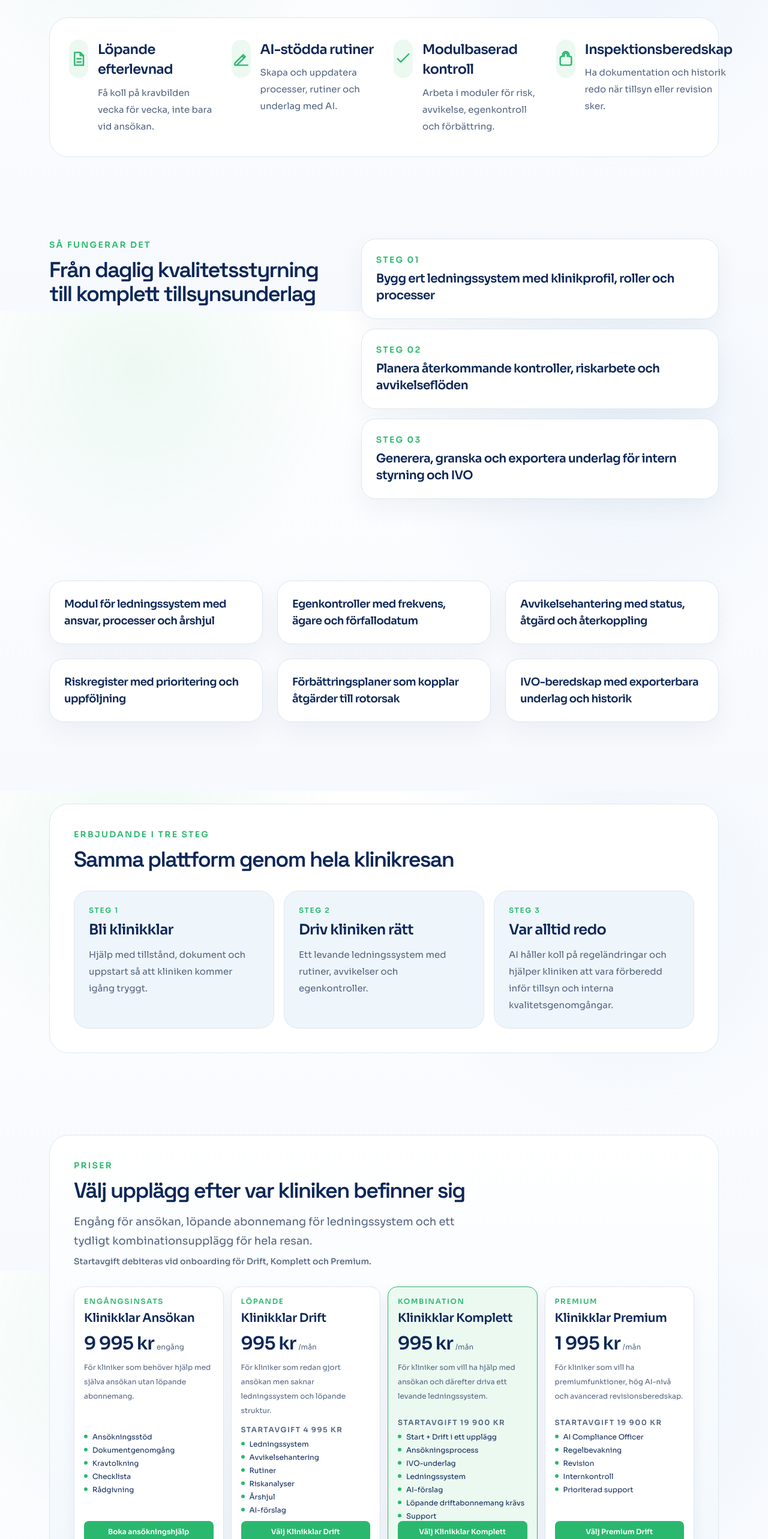
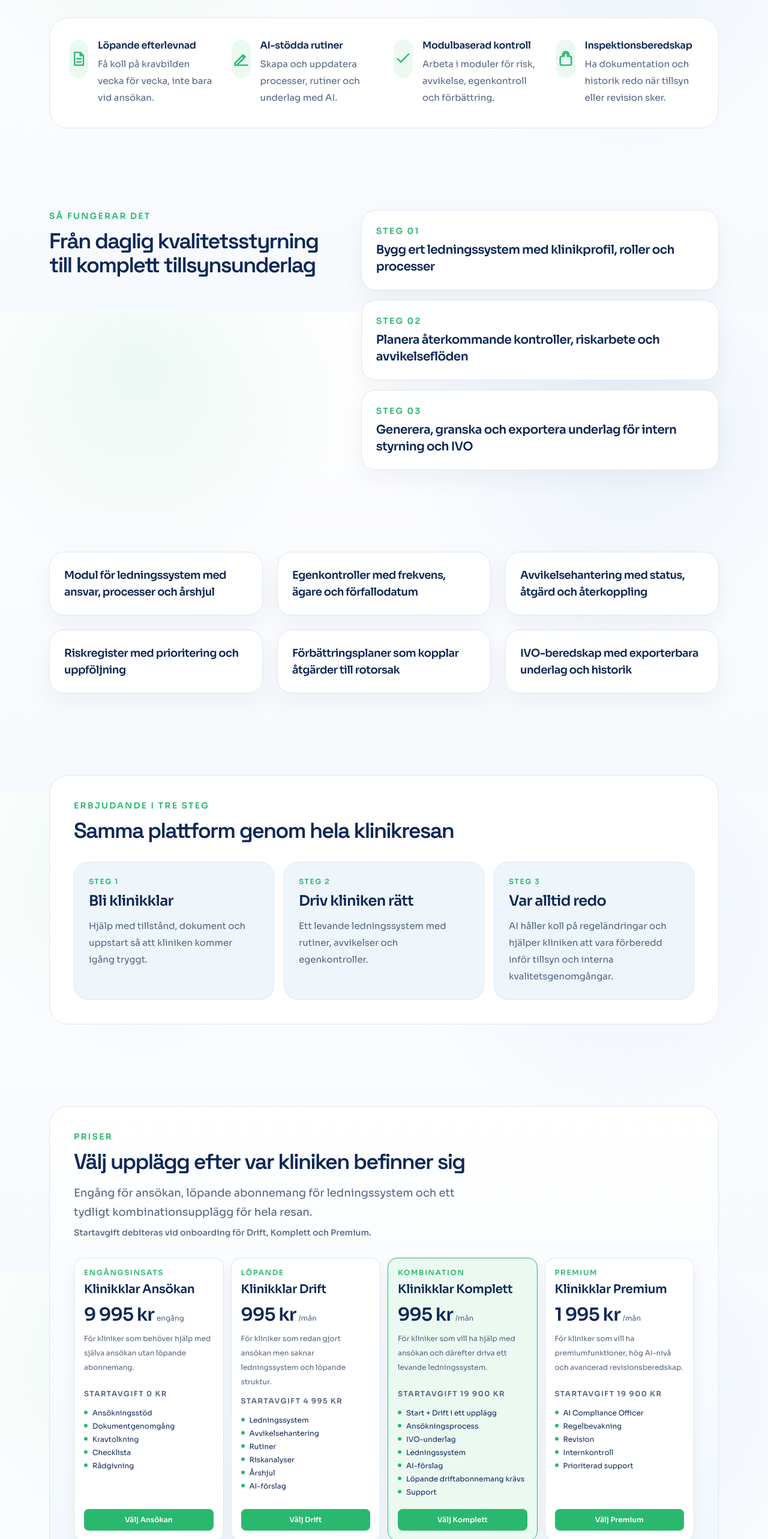
Before and after one commit to jonas-webnstuff/Klinikklar, a Next.js app: page / in a window 1280 px wide. Shown: the part 1081-3647 px from the top of the page at 60% size. Built offline with nearby package versions, Linux system fonts and the light colour scheme; no server answers.

Commit message:
Refine landing and workspace card spacing/alignment

```diff
--- a/src/app/page.tsx
+++ b/src/app/page.tsx
@@ -58,6 +58,7 @@ const pricingPlans = [
     price: "9 995 kr",
     billing: "engång",
     description: "För kliniker som behöver hjälp med själva ansökan utan löpande abonnemang.",
+    footerNote: "Startavgift 0 kr",
     features: [
       "Ansökningsstöd",
       "Dokumentgenomgång",
@@ -65,7 +66,7 @@ const pricingPlans = [
       "Checklista",
       "Rådgivning",
     ],
-    ctaLabel: "Boka ansökningshjälp",
+    ctaLabel: "Välj Ansökan",
     ctaHref: "#om-oss",
   },
   {
@@ -84,7 +85,7 @@ const pricingPlans = [
       "Årshjul",
       "AI-förslag",
     ],
-    ctaLabel: "Välj Klinikklar Drift",
+    ctaLabel: "Välj Drift",
     ctaHref: "/login?next=/workspace&plan=step2",
   },
   {
@@ -104,7 +105,7 @@ const pricingPlans = [
       "Löpande driftabonnemang krävs",
       "Support",
     ],
-    ctaLabel: "Välj Klinikklar Komplett",
+    ctaLabel: "Välj Komplett",
     ctaHref: "/login?next=/workspace&plan=step1",
     highlighted: true,
   },
@@ -123,7 +124,7 @@ const pricingPlans = [
       "Internkontroll",
       "Prioriterad support",
     ],
-    ctaLabel: "Välj Premium Drift",
+    ctaLabel: "Välj Premium",
     ctaHref: "/login?next=/workspace&plan=step3",
   },
 ];
@@ -268,12 +269,12 @@ export default function Home() {
         </div>
       </section>
 
-      <section className="mt-12 grid gap-8 rounded-[2rem] border border-[color:var(--line)] bg-white px-8 py-9 lg:grid-cols-4">
+      <section className="mt-12 grid gap-8 rounded-[2rem] border border-[color:var(--line)] bg-white px-8 py-9 lg:grid-cols-2 xl:grid-cols-4">
         {featureHighlights.map((item, index) => (
-          <article key={item.title} className="flex items-start gap-4">
+          <article key={item.title} className="flex items-start gap-4 min-w-0">
             <FeatureIcon index={index} />
-            <div>
-              <h2 className="text-[1.4rem] font-semibold tracking-[-0.03em] text-[color:var(--ink)]">
+            <div className="min-w-0">
+              <h2 className="break-words text-[1rem] leading-[1.2] font-semibold tracking-[-0.02em] text-[color:var(--ink)]">
                 {item.title}
               </h2>
               <p className="mt-2 text-[15px] leading-7 text-[color:var(--muted)]">{item.text}</p>
@@ -385,14 +386,10 @@ export default function Home() {
                 <div className="mt-2.5 min-h-[84px]">
                   <p className="text-xs leading-6 text-[color:var(--muted)]">{plan.description}</p>
                 </div>
-                {"footerNote" in plan ? (
-                  <p className="mt-3 min-h-[24px] text-xs font-semibold uppercase tracking-[0.12em] text-[color:var(--muted)]">
-                    {plan.footerNote}
-                  </p>
-                ) : (
-                  <div className="mt-3 min-h-[24px]" />
-                )}
-                <ul className="space-y-1.5 text-xs text-[color:var(--ink)]">
+                <p className="mt-3 min-h-[24px] text-xs font-semibold uppercase tracking-[0.12em] text-[color:var(--muted)]">
+                  {plan.footerNote}
+                </p>
+                <ul className="mt-2 space-y-1.5 pb-5 text-xs text-[color:var(--ink)]">
                   {plan.features.map((feature) => (
                     <li key={feature} className="flex items-start gap-2">
                       <span className="mt-1 h-1.5 w-1.5 rounded-full bg-[color:var(--brand)]" />
--- a/src/app/workspace/page.tsx
+++ b/src/app/workspace/page.tsx
@@ -3532,59 +3532,67 @@ function WorkspacePageContent() {
         </div>
 
         <div className="grid gap-3 md:grid-cols-2 xl:grid-cols-4">
-          <article className="rounded-2xl border border-[color:var(--line)] bg-[color:var(--panel)] p-4">
+          <article className="flex h-full flex-col rounded-2xl border border-[color:var(--line)] bg-[color:var(--panel)] p-4">
             <p className="text-xs uppercase tracking-[0.12em] text-[color:var(--muted)]">Ledningssystem</p>
             <p className="mt-1 text-sm font-semibold text-[color:var(--ink)]">
               {ledningssystemMissingFields.length === 0
                 ? "Alla grundfält ifyllda"
                 : `${ledningssystemMissingFields.length} punkter saknas`}
             </p>
+            <div className="mt-auto pt-4">
               <a
                 href="/workspace?view=ledningssystem"
-              className="mt-3 inline-flex rounded-lg border border-[color:var(--line)] bg-white px-3 py-2 text-xs font-semibold text-[color:var(--ink)]"
+                className="inline-flex rounded-lg border border-[color:var(--line)] bg-white px-3 py-2 text-xs font-semibold text-[color:var(--ink)]"
               >
                 Öppna ledningssystem
               </a>
+            </div>
           </article>
 
-          <article className="rounded-2xl border border-[color:var(--line)] bg-[color:var(--panel)] p-4">
+          <article className="flex h-full flex-col rounded-2xl border border-[color:var(--line)] bg-[color:var(--panel)] p-4">
             <p className="text-xs uppercase tracking-[0.12em] text-[color:var(--muted)]">Risker</p>
             <p className="mt-1 text-sm font-semibold text-[color:var(--ink)]">
               Hög prioritet: {riskSummary.highPriority}
             </p>
             <p className="mt-1 text-xs text-[color:var(--muted)]">Öppna risker: {riskSummary.open}</p>
+            <div className="mt-auto pt-4">
               <a
                 href="/workspace?view=riskanalyser"
-              className="mt-3 inline-flex rounded-lg border border-[color:var(--line)] bg-white px-3 py-2 text-xs font-semibold text-[color:var(--ink)]"
+                className="inline-flex rounded-lg border border-[color:var(--line)] bg-white px-3 py-2 text-xs font-semibold text-[color:var(--ink)]"
               >
                 Öppna riskanalyser
               </a>
+            </div>
           </article>
 
-          <article className="rounded-2xl border border-[color:var(--line)] bg-[color:var(--panel)] p-4">
+          <article className="flex h-full flex-col rounded-2xl border border-[color:var(--line)] bg-[color:var(--panel)] p-4">
             <p className="text-xs uppercase tracking-[0.12em] text-[color:var(--muted)]">Årshjul</p>
             <p className="mt-1 text-sm font-semibold text-[color:var(--ink)]">Försenade kontroller: {controlSummary.overdue}</p>
             <p className="mt-1 text-xs text-[color:var(--muted)]">Planerade: {controlSummary.pending}</p>
+            <div className="mt-auto pt-4">
               <a
                 href="/workspace?view=arshjul"
-              className="mt-3 inline-flex rounded-lg border border-[color:var(--line)] bg-white px-3 py-2 text-xs font-semibold text-[color:var(--ink)]"
+                className="inline-flex rounded-lg border border-[color:var(--line)] bg-white px-3 py-2 text-xs font-semibold text-[color:var(--ink)]"
               >
                 Öppna årshjul
               </a>
+            </div>
           </article>
 
-          <article className="rounded-2xl border border-[color:var(--line)] bg-[color:var(--panel)] p-4">
+          <article className="flex h-full flex-col rounded-2xl border border-[color:var(--line)] bg-[color:var(--panel)] p-4">
             <p className="text-xs uppercase tracking-[0.12em] text-[color:var(--muted)]">Avvikelser</p>
             <p className="mt-1 text-sm font-semibold text-[color:var(--ink)]">
               Hög/kritisk: {incidentSummary.criticalOrHigh}
             </p>
             <p className="mt-1 text-xs text-[color:var(--muted)]">Öppna avvikelser: {incidentSummary.open}</p>
+            <div className="mt-auto pt-4">
               <a
                 href="/workspace?view=avvikelser"
-              className="mt-3 inline-flex rounded-lg border border-[color:var(--line)] bg-white px-3 py-2 text-xs font-semibold text-[color:var(--ink)]"
+                className="inline-flex rounded-lg border border-[color:var(--line)] bg-white px-3 py-2 text-xs font-semibold text-[color:var(--ink)]"
               >
                 Öppna avvikelser
               </a>
+            </div>
           </article>
         </div>
 
```
Lines whose indentation alone changed are shown as unchanged.
